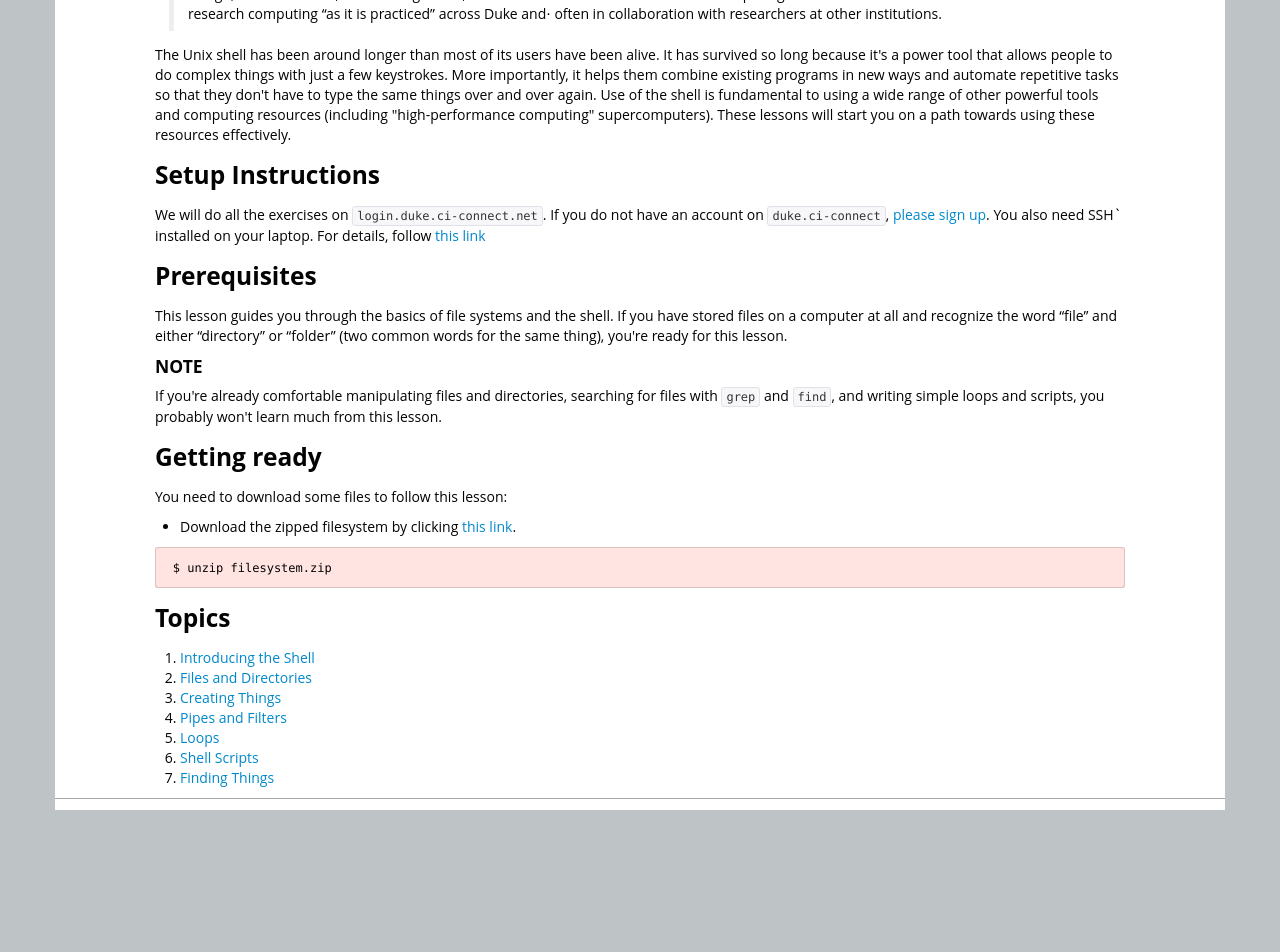
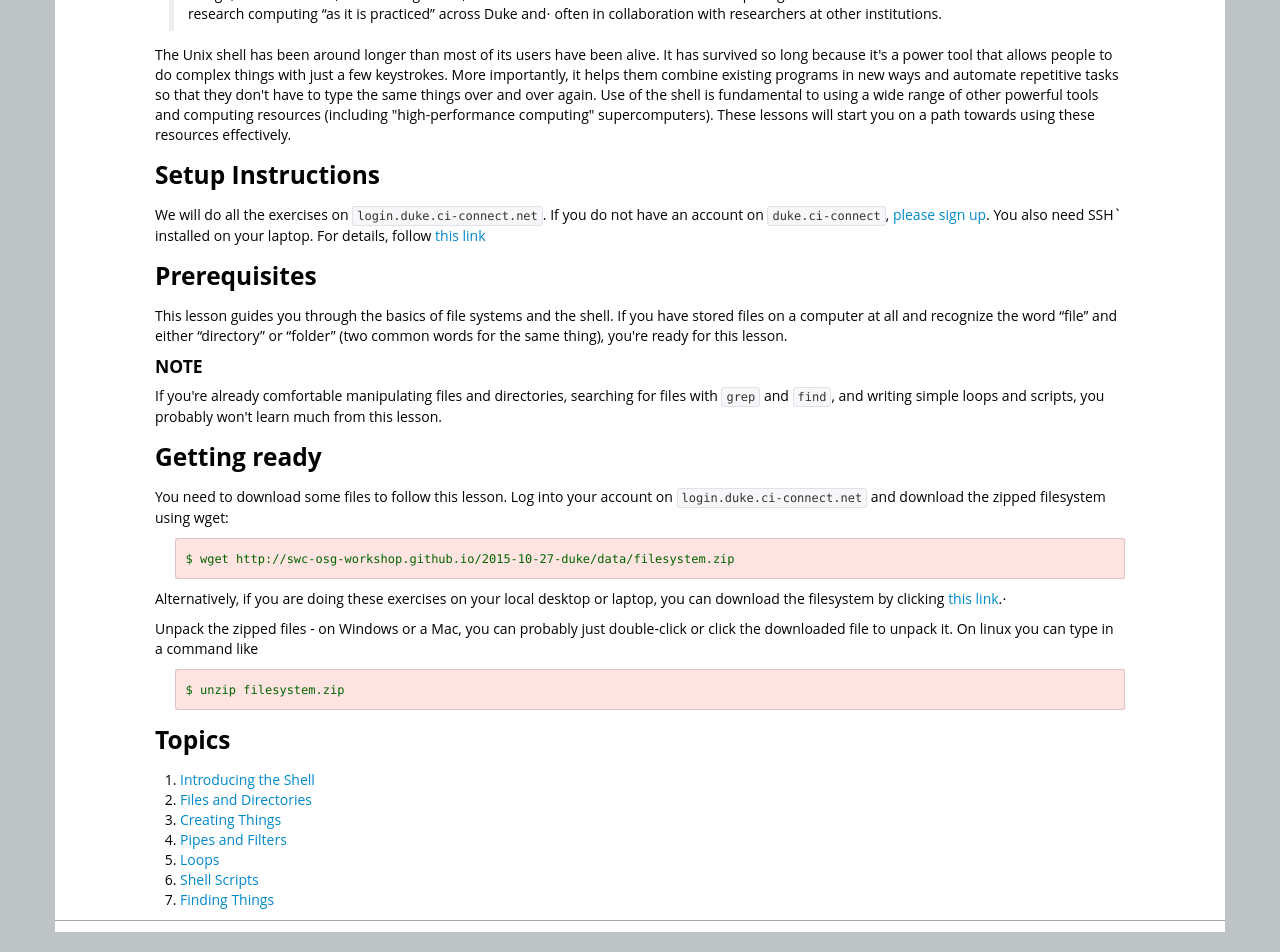
Before and after one commit to SWC-OSG-Workshop/2015-10-27-duke, a Jekyll site: the page built from novice/shell/index.md, in a window 1280 px wide. Shown: the part 417-1369 px from the top of the page. Built offline with Jekyll 4.4.1, drawn with Linux system fonts in a browser that asks for light colours; before the commit the page ends 1247 px from its top, so only the background shows below that.

Commit message:
add download instructions to index.md

```diff
--- a/novice/shell/index.md
+++ b/novice/shell/index.md
@@ -53,11 +53,26 @@ SSH` installed on your laptop.  For details, follow [this link](http://swc-osg-w
  and scripts, you probably won't learn much from this lesson.
 
 ### Getting ready
- You need to download some files to follow this lesson:
 
- *    Download the zipped filesystem by clicking [this link](../../data/filesystem.zip).
+ You need to download some files to follow this lesson. Log into your account
+on <code>login.duke.ci-connect.net</code> and download the zipped filesystem using wget:
 
-     $ unzip filesystem.zip
+~~~
+$ wget http://swc-osg-workshop.github.io/2015-10-27-duke/data/filesystem.zip
+~~~
+{:class="in"}
+
+Alternatively, if you are doing these exercises on your local desktop or laptop, you can download
+the filesystem by clicking [this link](../../data/filesystem.zip).⋅
+
+Unpack the zipped files - on Windows or a Mac, you can probably just double-click or click the downloaded
+file to unpack it. On linux you can type in a command like
+
+~~~
+$ unzip filesystem.zip
+~~~
+{:class="in"}
+
 
 ### Topics
 
```
Also changed, not shown: novice/git/01-backup.md (+4 -1 lines).
